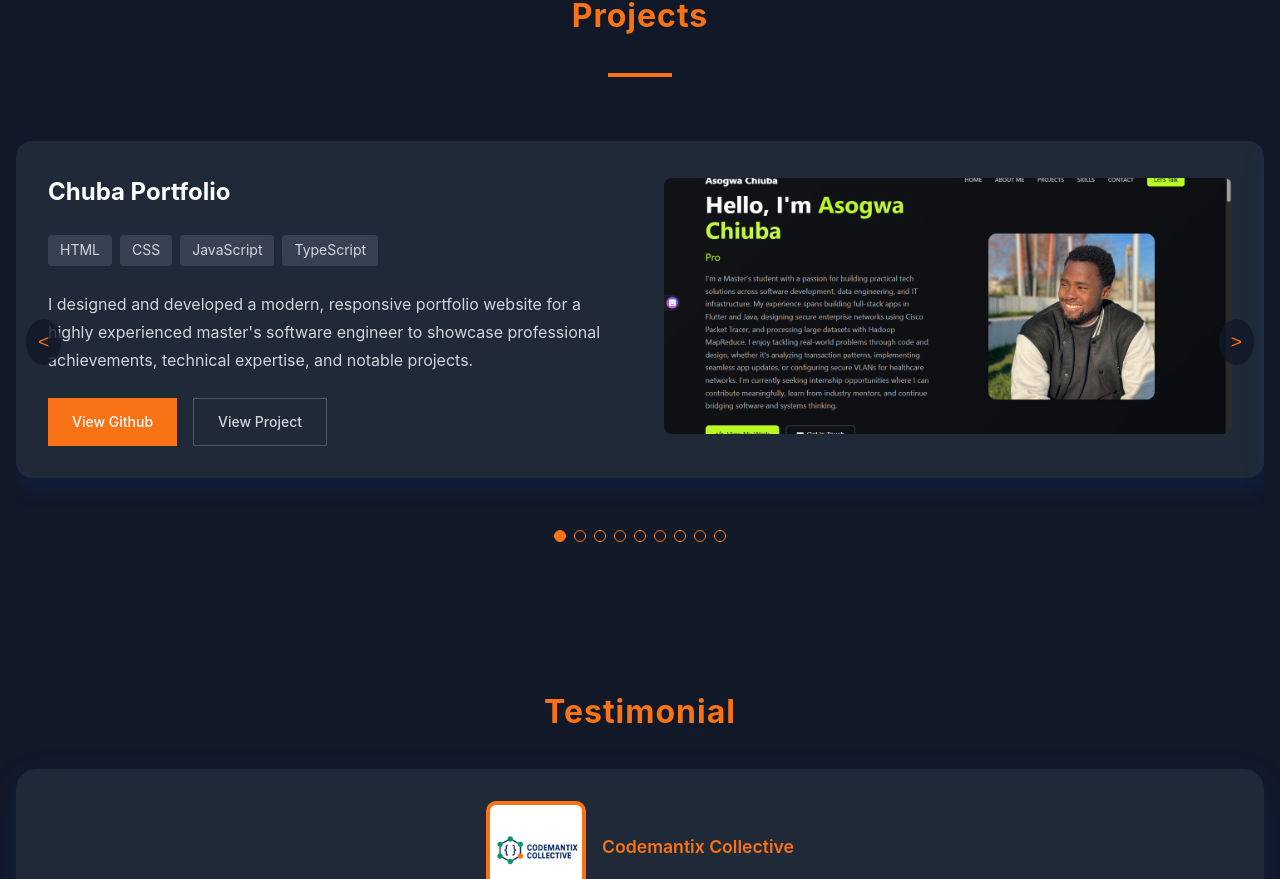
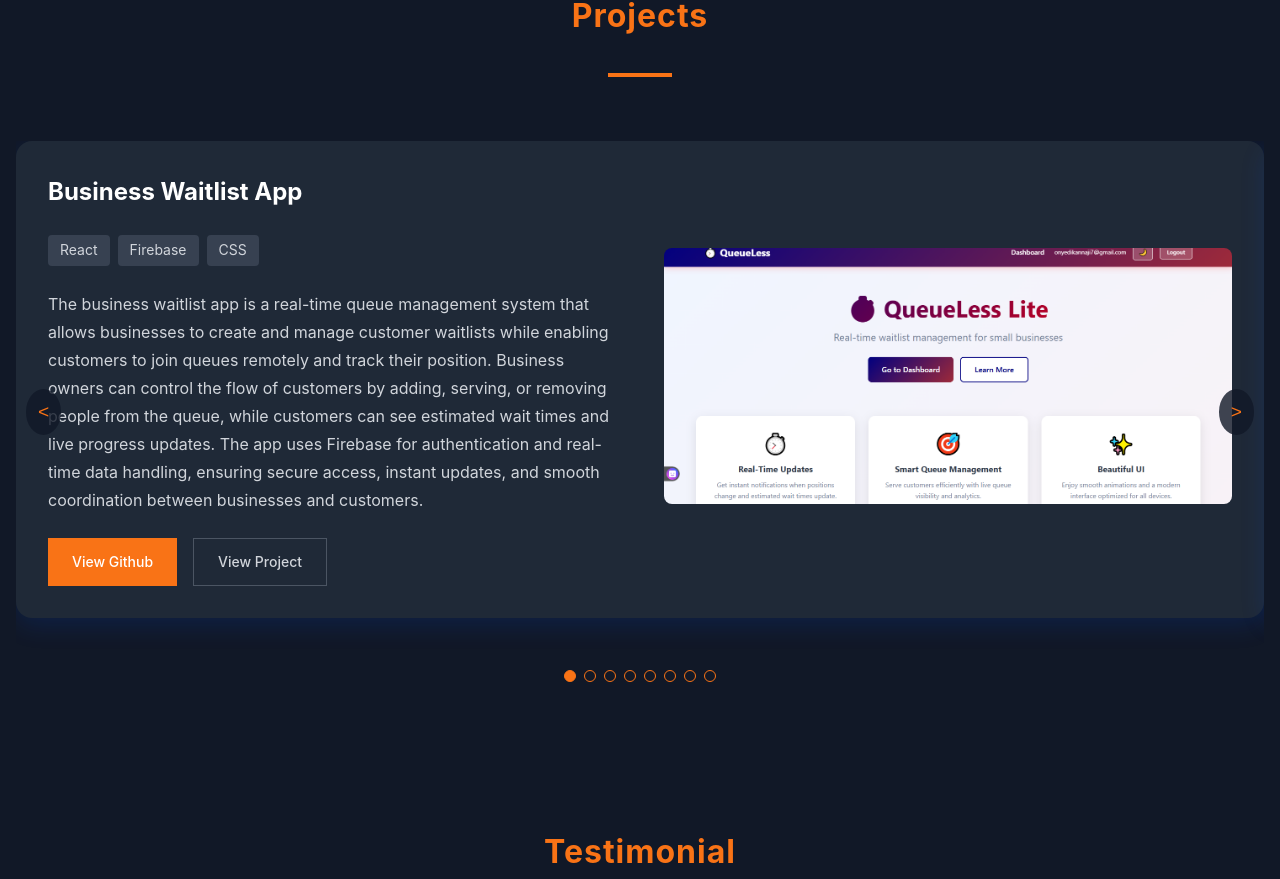
Before and after one commit to KachiTechboss/Creative-Dev-Kachi, a React (Create React App) app: page / in a window 1280 px wide. Shown: the part 1767-2646 px from the top of the page. Built offline with nearby package versions, Linux system fonts and the light colour scheme.

Commit message:
Update portfolio content and fixes

```diff
--- a/package.json
+++ b/package.json
@@ -2,7 +2,8 @@
   "name": "my-portfolio",
   "version": "0.1.0",
   "private": true,
-  "homepage": "https://github.com/KachiTechboss/Creative-Dev-Kachi",
+  "homepage": "https://kachitechboss.github.io/Creative-Dev-Kachi",
+
   "dependencies": {
     "@capacitor/android": "^7.4.4",
     "@capacitor/cli": "^7.4.4",
@@ -14,6 +15,7 @@
     "react": "^19.2.0",
     "react-dom": "^19.2.0",
     "react-icons": "^5.5.0",
+    "react-router-dom": "^7.9.6",
     "react-scripts": "5.0.1",
     "web-vitals": "^2.1.4"
   },
@@ -24,7 +26,6 @@
     "eject": "react-scripts eject",
     "predeploy": "npm run build",
     "deploy": "gh-pages -d build"
-
   },
   "eslintConfig": {
     "extends": [
--- a/src/components/Projects.js
+++ b/src/components/Projects.js
@@ -6,13 +6,13 @@ const Projects = () => {
   const [currentProject, setCurrentProject] = useState(0);
 
   // Auto-slide every 5 seconds
-  useEffect(() => {
-    const interval = setInterval(() => {
-      setCurrentProject((prev) => (prev + 1) % projectsData.length);
-    }, 5000);
-    return () => clearInterval(interval);
-  }, []);
+ useEffect(() => {
+  const interval = setInterval(() => {
+    setCurrentProject((prev) => (prev + 1) % projectsData.length);
+  }, 10000); // 10 seconds
 
+  return () => clearInterval(interval);
+}, []);
   // Manual navigation
   const nextProject = () => {
     setCurrentProject((prev) => (prev + 1) % projectsData.length);
--- a/src/components/Skills.js
+++ b/src/components/Skills.js
@@ -5,7 +5,8 @@ import {
   SiHtml5,
   SiCss3,
   SiJavascript,
-  SiGit
+  SiGit,
+  SiTailwindcss
 } from "react-icons/si";
 import "../styles/App.css";
 
@@ -18,6 +19,8 @@ const Skills = () => {
       <div className="skill-icon"><SiCss3 /></div>
       <div className="skill-icon"><SiJavascript /></div>
       <div className="skill-icon"><SiGit /></div>
+      <div className="skill-icon"><SiTailwindcss /></div>
+
     </div>
   );
 };
--- a/src/data/projectsData.js
+++ b/src/data/projectsData.js
@@ -1,6 +1,15 @@
 export const projectsData = [
   {
     id: 1,
+    title: "Business Waitlist App",
+    tags: ["React", "Firebase", "CSS"],
+    description: "The business waitlist app is a real-time queue management system that allows businesses to create and manage customer waitlists while enabling customers to join queues remotely and track their position. Business owners can control the flow of customers by adding, serving, or removing people from the queue, while customers can see estimated wait times and live progress updates. The app uses Firebase for authentication and real-time data handling, ensuring secure access, instant updates, and smooth coordination between businesses and customers.",
+    image: process.env.PUBLIC_URL + "/image/business-waitlist-app.png",
+    github: "https://github.com/KachiTechboss/Bussiness-waitlist",
+    live: "https://kachitechboss.github.io/Bussiness-waitlist/"
+  },
+  {
+    id: 2,
     title: "Chuba Portfolio",
     tags: ["HTML", "CSS", "JavaScript", "TypeScript"],
     description: "I designed and developed a modern, responsive portfolio website for a highly experienced master's software engineer to showcase professional achievements, technical expertise, and notable projects.",
@@ -9,7 +18,7 @@ export const projectsData = [
     live: "https://kachitechboss.github.io/Chuba-portfolio/"
   },
   {
-    id: 2,
+    id: 3,
     title: "Socialmedia Dashboard",
     tags: ["HTML", "CSS", "JavaScript"],
     description: "I developed a dynamic web page utilizing CSS Grid, featuring a color theme switcher to toggle between different themes.",
@@ -18,7 +27,7 @@ export const projectsData = [
     live: "https://kachitechboss.github.io/Socialmedia-Dashboard/"
   },
   {
-    id: 3,
+    id: 4,
     title: "SpineCare Dental Page",
     tags: ["HTML", "CSS", "JavaScript"],
     description: "A clean and modern dentist landing page design focused on simplicity and user experience. Includes hero section, services, testimonials, and appointment form.",
@@ -27,7 +36,7 @@ export const projectsData = [
     live: "https://kachitechboss.github.io/SpineCare-Dental-Clinic/"
   },
   {
-    id: 4,
+    id: 5,
     title: "Flyo Dark Theme",
     tags: ["HTML", "CSS", "JavaScript"],
     description: "Built with HTML, CSS, and JS, showcasing responsive design and dynamic layouts using Flexbox and Grid.",
@@ -36,7 +45,7 @@ export const projectsData = [
     live: "https://kachitechboss.github.io/flyo-dark-theme/"
   },
   {
-    id: 5,
+    id: 6,
     title: "Product List",
     tags: ["HTML", "CSS", "JavaScript", "JSON Data"],
     description: "Web app showcasing dynamic UI updates based on JSON data, interactive elements, and real-time updates.",
@@ -45,7 +54,7 @@ export const projectsData = [
     live: "https://kachitechboss.github.io/product-list/"
   },
   {
-    id: 6,
+    id: 7,
     title: "Landlord Properties",
     tags: ["HTML", "CSS", "JavaScript", "Data JSON"],
     description: "Real estate property list page offering a sleek and easy-to-use platform for exploring properties in diverse locations.",
@@ -54,7 +63,7 @@ export const projectsData = [
     live: "https://kachitechboss.github.io/real-estate-demo-site/"
   },
   {
-    id: 7,
+    id: 8,
     title: "Time Tracking Dashboard",
     tags: ["HTML", "CSS", "JavaScript", "JSON Data"],
     description: "Responsive web page utilizing CSS Grid, with integration of JSON data and interactive elements to enhance user experience.",
@@ -62,22 +71,14 @@ export const projectsData = [
     github: "https://github.com/KachiTechboss/Time-Tracking-Dashboard",
     live: "https://kachitechboss.github.io/Time-Tracking-Dashboard/"
   },
-  {
-    id: 8,
-    title: "Huddle Landing Page",
-    tags: ["HTML", "CSS"],
-    description: "A responsive web page showcasing skills in HTML, CSS, and responsive design principles.",
-    image: process.env.PUBLIC_URL + "/image/huddle pic.webp",
-    github: "https://github.com/KachiTechboss/complex-hudddle-landing-page",
-    live: "https://kachitechboss.github.io/complex-hudddle-landing-page/"
-  },
-  {
-    id: 9,
-    title: "Clipboard Page",
-    tags: ["HTML", "CSS"],
-    description: "Designed and developed a visually appealing landing page with dynamic layout, responsive design, and clean, well-organized code.",
-    image: process.env.PUBLIC_URL + "/image/clip pic.webp",
-    github: "https://github.com/KachiTechboss/clipboard-page",
-    live: "https://kachitechboss.github.io/clipboard-page/"
-  }
+  // {
+  //   id: 9,
+  //   title: "Huddle Landing Page",
+  //   tags: ["HTML", "CSS"],
+  //   description: "A responsive web page showcasing skills in HTML, CSS, and responsive design principles.",
+  //   image: process.env.PUBLIC_URL + "/image/huddle pic.webp",
+  //   github: "https://github.com/KachiTechboss/complex-hudddle-landing-page",
+  //   live: "https://kachitechboss.github.io/complex-hudddle-landing-page/"
+  // },
+
 ];
```
Also changed, not shown: public/image/business-waitlist-app.png (added), 1 other file (tests, documents, lock files or other folders).
